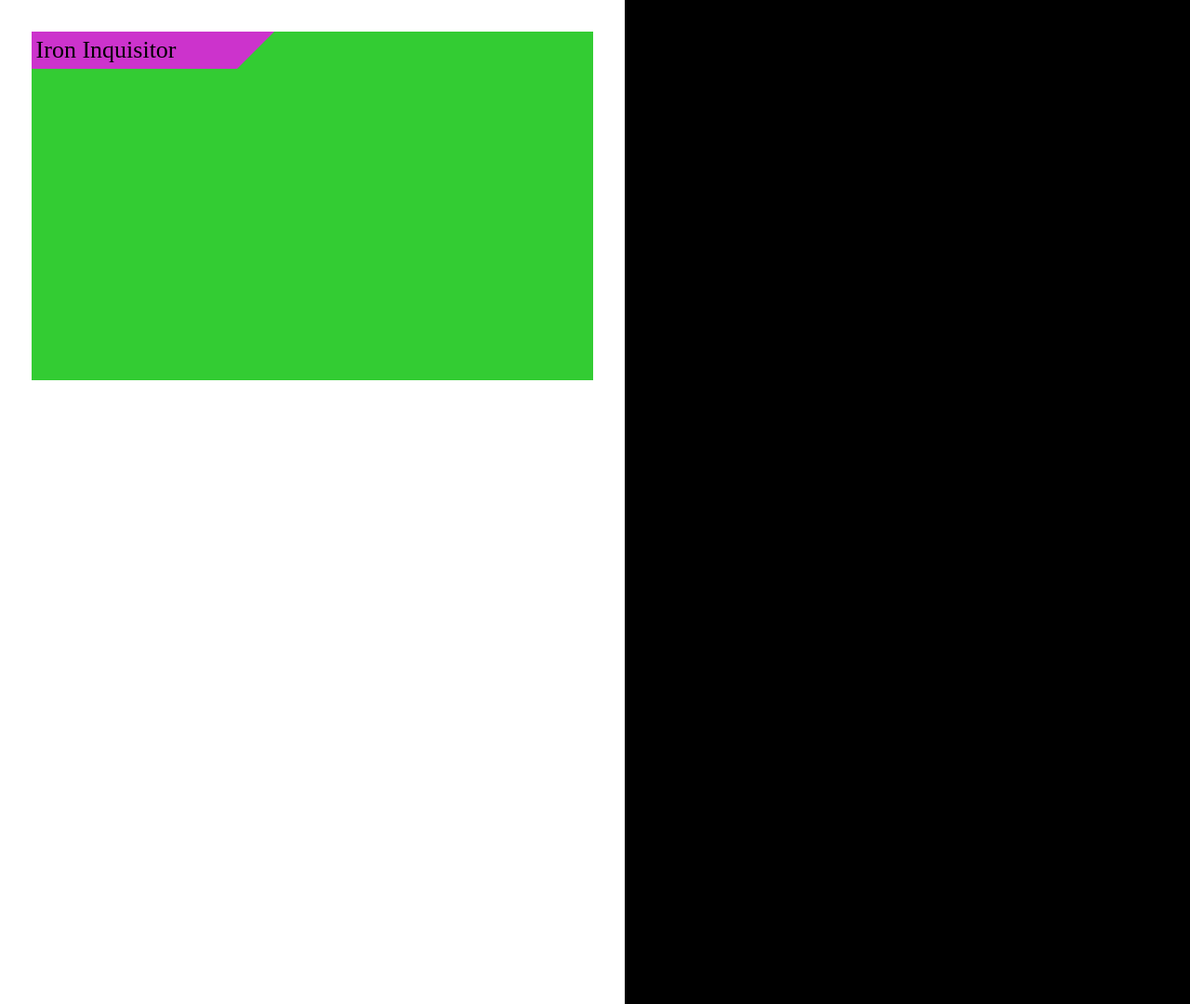
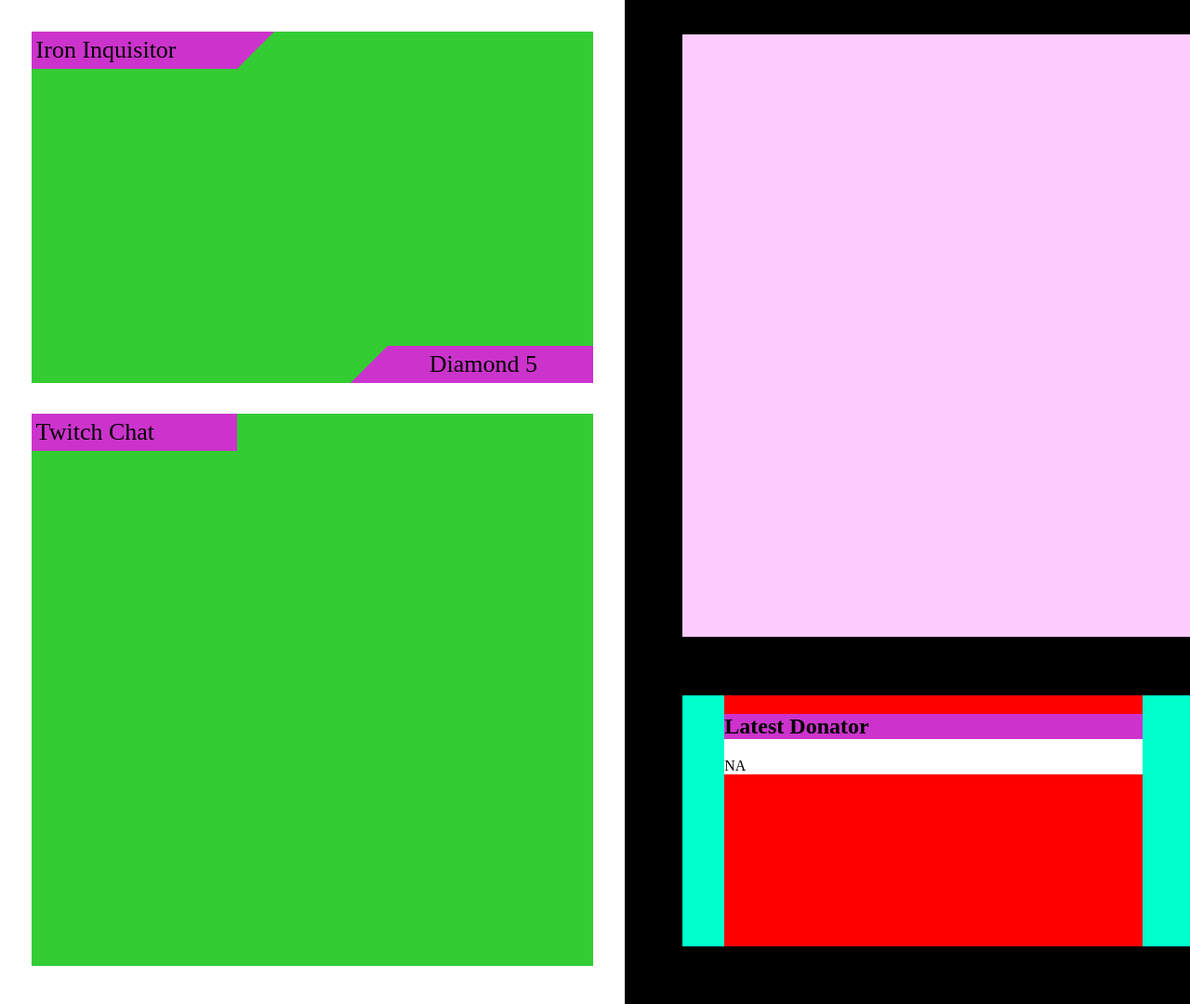
Before and after one commit to BrandonErbLegacy/iron_overlay, a plain HTML site: page index.html in a window 1280 px wide. Shown: the top 1080 px of the page at 93% size. Drawn offline with Linux system fonts and the light colour scheme.

Commit message:
Fleshed out overlay more

```diff
--- a/css/erb.css
+++ b/css/erb.css
@@ -6,10 +6,10 @@ body {
 	margin:0px;
 }
 .left_side {
-		float: left;
-		background-color: #FFF;
-		width: 35%;
-		height: 100%;
+	float: left;
+	background-color: #FFF;
+	width: 35%;
+	height: 100%;
 }
 .right_side {
 	float: right;
@@ -20,13 +20,53 @@ body {
 
 /* Left Side */
 .webcam_content {
-	height: 375px;
+	height: 35%;
 	width: 90%;
 	margin: 5%;
 	background-color: #3c3;
 }
+.twitch_chat_content {
+	width: 90%;
+	margin: 5%;
+	background-color: #3c3;
+	height: 55%;
+}
+.bottom_align_rank {
+	position: relative;
+	bottom: -280px;
+	height: 30px;
+}
 
 /* Right Side */
+.league_client {
+	width: 90%;
+	height: 60%;
+	background-color: #FCF;
+	margin: 5%;
+	margin-top: 3%;
+}
+.social_info {
+	width: 90%;
+	height: 25%;
+	background-color: #0FC;
+	margin: 5%;
+	margin-top: 0px;
+}
+.social_panel_column {
+	width: 40%;
+	height: 100%;
+	margin: 4%;
+	margin-top: 0px;
+	margin-bottom: 0px;
+	padding: 0px;
+	background-color: #f00;
+}
+.social_donator_subsection {
+	background-color: #FFF;
+}
+.social_donator_subsection h2 {
+	background-color: #C3C;
+}
 
 /* Utility Classes */
 .slant_div {
@@ -35,7 +75,7 @@ body {
 	font-size: 26px;
 	padding: 5px;
 }
-.upward_slant_triangle {
+.upward_right_slant_triangle {
 	position: relative;
 	top: -5px;
 	right: -45px;
@@ -46,3 +86,31 @@ body {
 	border-left: 20px solid #C3C;
 	border-bottom: 20px solid transparent;
 }
+.downward_right_slant_triangle {
+	position: relative;
+	top: -5px;
+	right: -45px;
+	display: inline-block;
+	float: right;
+	border-top: 20px solid transparent;
+	border-right: 20px solid transparent;
+	border-left: 20px solid #C3C;
+	border-bottom: 20px solid #C3C;
+}
+.downward_left_slant_triangle {
+	position: relative;
+	top: -5px;
+	right: 45px;
+	display: inline-block;
+	float: left;
+	border-top: 20px solid transparent;
+	border-right: 20px solid #C3C;
+	border-left: 20px solid transparent;
+	border-bottom: 20px solid #C3C;
+}
+.right_align {
+	float: right;
+}
+.left_align {
+	float: left;
+}
--- a/index.html
+++ b/index.html
@@ -9,18 +9,40 @@
 			<div class="webcam_content">
 				<div class="slant_div">
 					Iron Inquisitor
-					<div class="upward_slant_triangle">
+					<div class="upward_right_slant_triangle">
 					</div>
 				</div>
 				&nbsp;
+				<div class="slant_div right_align bottom_align_rank">
+					<div class="downward_left_slant_triangle">
+					</div>
+					Diamond 5
+				</div>
 			</div>
 			<div class="twitch_chat_content">
-				<div class="">
+				<div class="slant_div">
+					Twitch Chat
+					<div class="upward_slant_triangle">
+					</div>
 				</div>
 			</div>
 		</div>
 		<div class="right_side">
-			&nbsp;
+			<div class="league_client">
+
+			</div>
+			<div class="social_info">
+				<div class="social_donator_content social_panel_column left_align">
+					<div class="social_donator_subsection">
+						<h2>Latest Donator</h2>
+						NA
+					</div>
+
+				</div>
+				<div class="social_follower_content social_panel_column right_align">
+
+				</div>
+			</div>
 		</div>
 	</div>
 </body>
```
